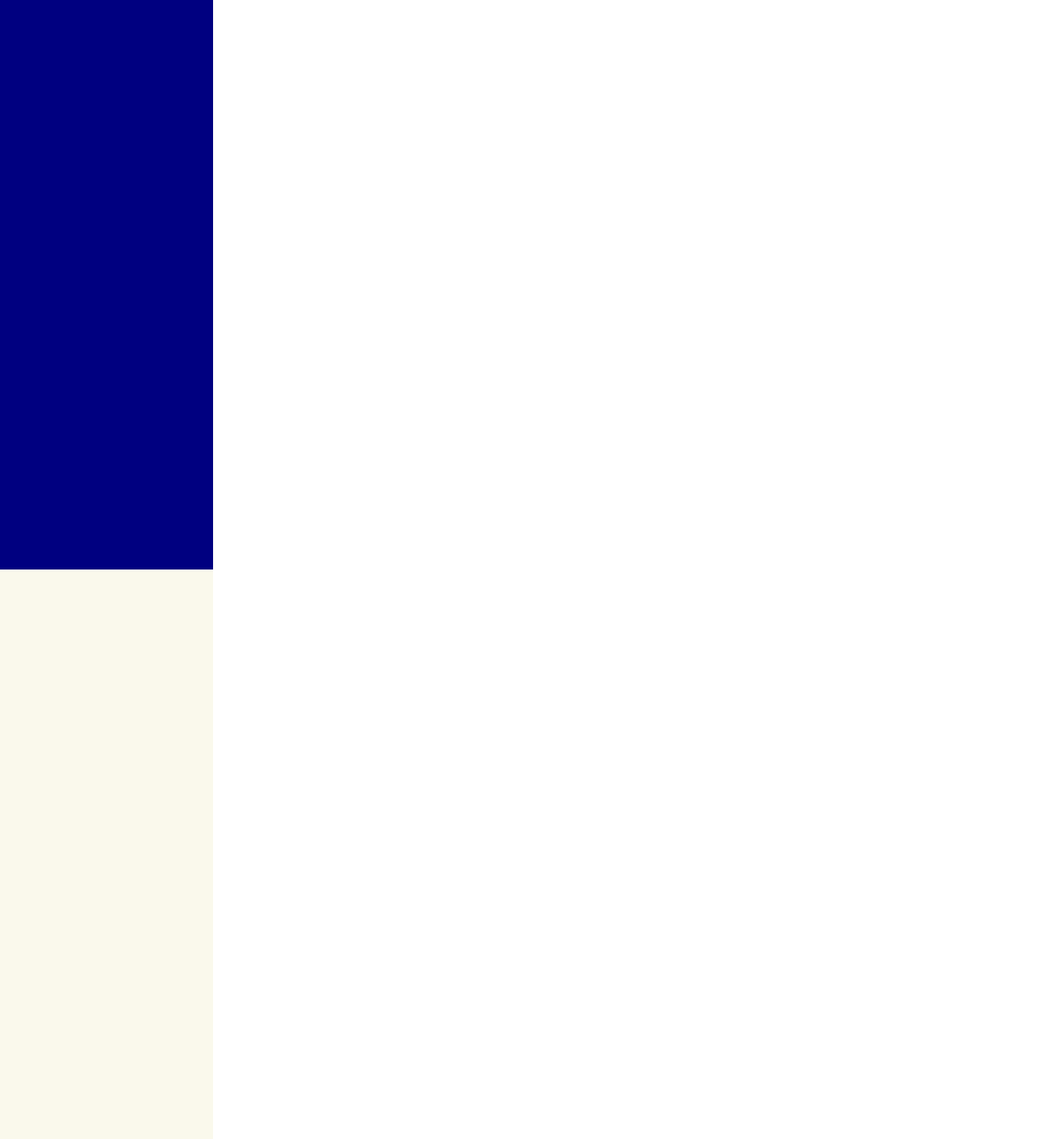
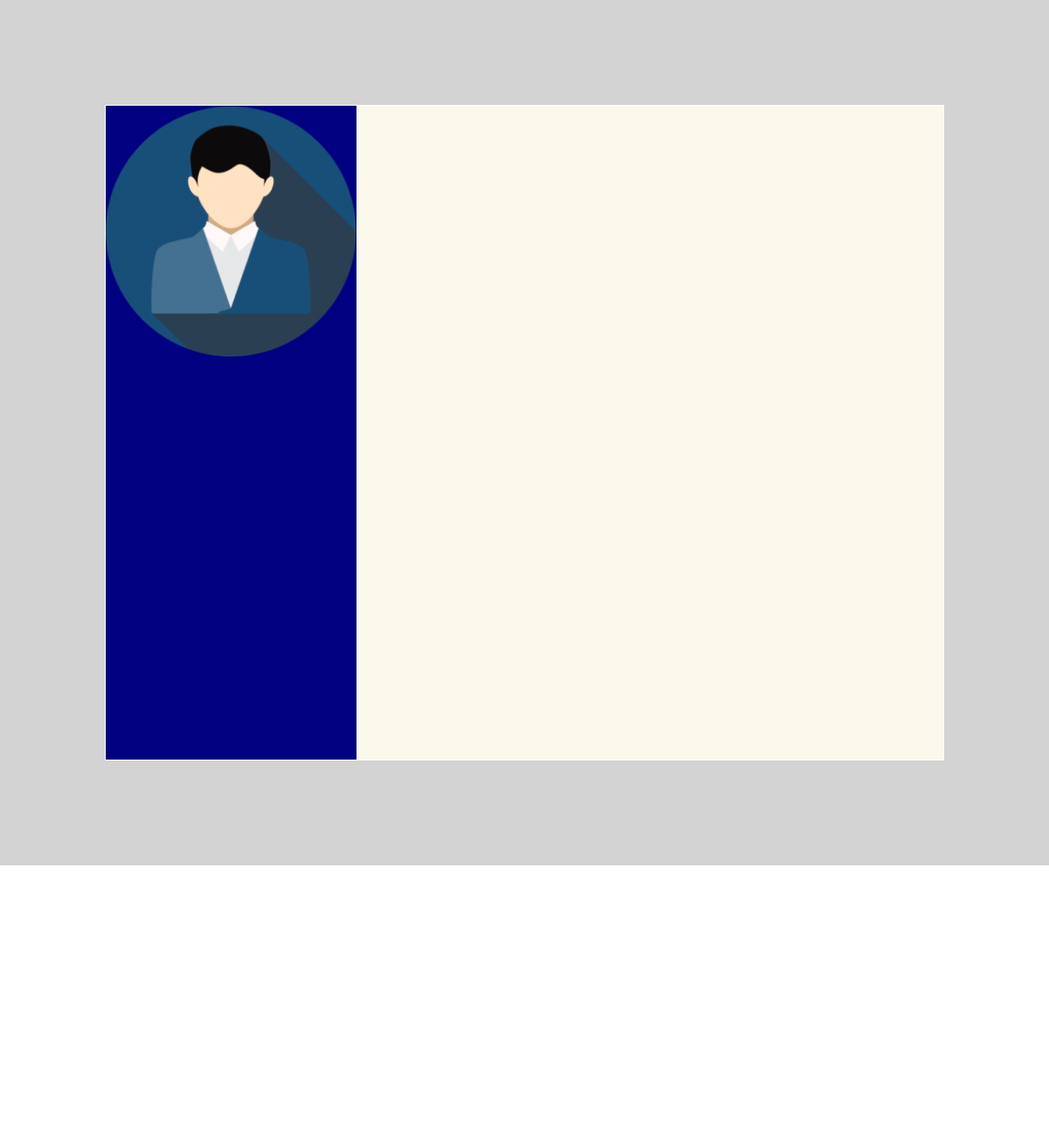
Before and after one commit to Alina-Ijaz/React, a React (Create React App) app in the folder my-app/: page / in a window 1280 px wide. Shown: the whole page at 82% size. After the commit the page ends 1056 px from the top, so only its background shows below. Built offline with nearby package versions, Linux system fonts and the light colour scheme.

Commit message:
Add image

```diff
--- a/my-app/src/App.js
+++ b/my-app/src/App.js
@@ -1,11 +1,9 @@
 import Wrap from "./Component/Wrap";
-import Left from "./Component/Left";
-import Right from "./Component/Right";
+
 function App() {
   return (
     <>
-    <Left/>
-    <Right/>
+
     <Wrap/>
     </>
   );
--- a/my-app/src/Component/Left.js
+++ /dev/null
@@ -1,17 +0,0 @@
-import React from 'react';
-
-function Left() {
-  return (
-    <div
-      style={{
-        backgroundColor: 'navy',
-        width: '260px',
-        height: '695px',
-
-
-      }}
-    />
-  );
-}
-
-export default Left;
--- a/my-app/src/Component/Right.js
+++ /dev/null
@@ -1,18 +0,0 @@
-import React from 'react';
-
-function Right() {
-  return (
-    <div
-      style={{
-        backgroundColor: '#FAF9EC',
-        width: '260px',
-        height: '695px',
-        float: 'left',
-
-
-      }}
-    />
-  );
-}
-
-export default Right;
--- a/my-app/src/Component/Wrap.css
+++ b/my-app/src/Component/Wrap.css
@@ -1,4 +1,26 @@
-.rowC{
-    display:flex;
-     flex-direction:row;
-    }
+.content-container {
+    padding: 10%;
+    height: 100vh;
+    background-color: lightgrey;
+    font-size: 64px;
+}
+.left-panel {
+    background-color: navy;
+}
+.middle-panel {
+    background-color: #FAF9EC;
+}
+
+.box {
+    border: 1px solid white;
+}
+.left-panel {
+    flex: 3;
+}
+.middle-panel {
+    flex: 7;
+}
+.row {
+    display: flex;
+    height: 100%;
+}
--- a/my-app/src/Component/Wrap.js
+++ b/my-app/src/Component/Wrap.js
@@ -1,28 +1,16 @@
-import React from 'react';
-import Left from './Left';
-import Right from './Right';
+import "./Wrap.css"
 function Wrap() {
-    class ContainerRow extends React.Component {
-        render() {
-            return (
+    return (<div className="content-container">
+        <div className="row">
+            <div className="left-panel box">
+            <div className="overlay">
+                <img src="./R.png" alt="image" width="100%" />
+            </div>
+            </div>
+            <div className="middle-panel box">
 
-                <div className='rowC'>
-                    <div
-                        style={{
-                            display: 'flex',
-                            flexDirection: 'row',
-
-
-                        }}
-                    />
-                    <Left />
-                    <Right />
-                </div>
-            );
-        }
-    }
-
-
+            </div>
+        </div>
+    </div>)
 }
-
 export default Wrap;
```
Also changed, not shown: my-app/public/R.png (added).
